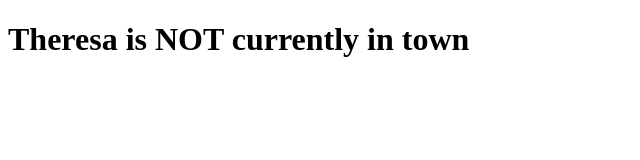
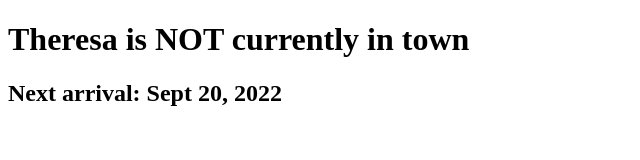
Before and after one commit to philip245github/istheresaintown.ga, a plain HTML site: page index.html in a window 1280 px wide. Shown: the whole page, without its empty margins (0-640 px from the left). Drawn offline with Linux system fonts and the light colour scheme.

Commit message:
Update index.html

```diff
--- a/index.html
+++ b/index.html
@@ -5,5 +5,6 @@
   </head>
   <body>
     <h1>Theresa is <b>NOT</b> currently in town</h1>
+    <h2>Next arrival: Sept 20, 2022</h2>
   </body>
 </html>
```
